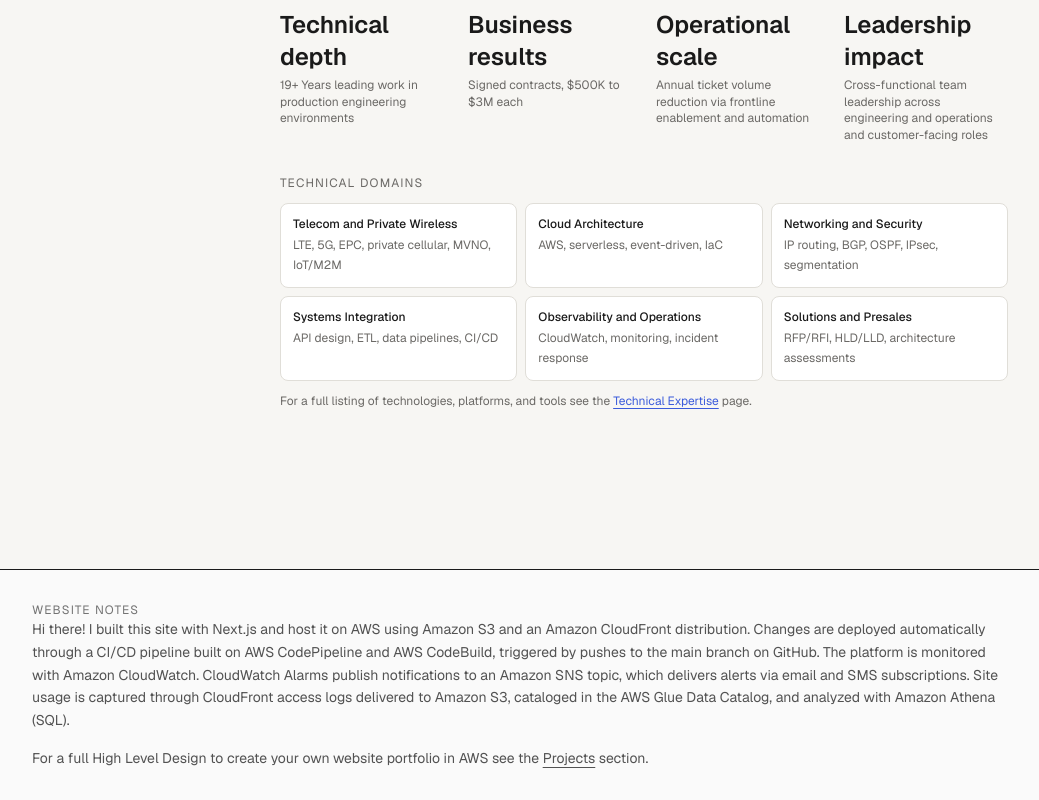
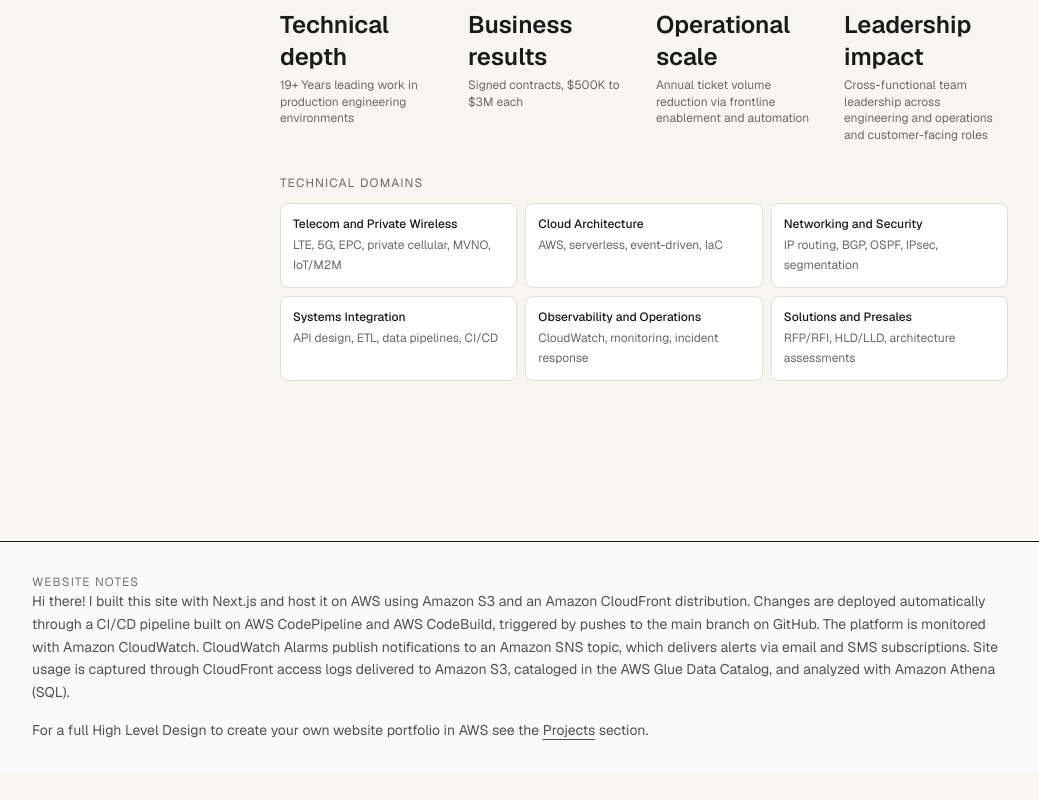
Before and after one commit to Pratert/Tim-Portfolio, a Next.js app: page / in a window 1280 px wide. Shown: the part 820-1620 px from the top of the page, without its empty margins (120-1159 px from the left). After the commit the page ends 1592 px from the top, so only its background shows below. Built offline with nearby package versions, Linux system fonts and the light colour scheme.

Commit message:
removed technology link from main page

```diff
--- a/app/page.tsx
+++ b/app/page.tsx
@@ -159,16 +159,7 @@ export default function Home() {
                 </div>
               ))}
             </div>
-            <p className="mt-3 text-xs" style={{ color: "var(--text-muted)" }}>
-              For a full listing of technologies, platforms, and tools see the{" "}
-              <a
-                href="/technology/"
-                style={{ color: "var(--accent)", textDecoration: "underline", textUnderlineOffset: "3px" }}
-              >
-                Technical Expertise
-              </a>{" "}
-              page.
-            </p>
+
           </div>
 
         </div>
```
